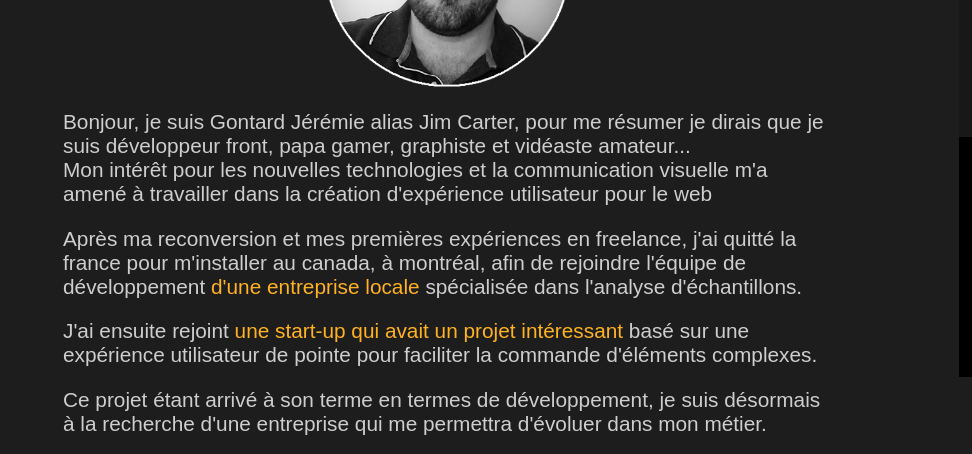
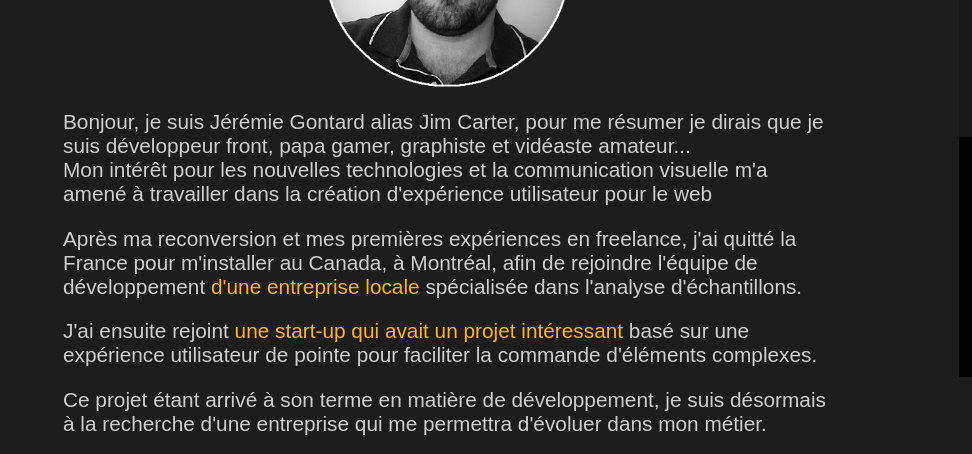
Before and after one commit to JimCarter44/JimCarter, a plain HTML site: page pages/AboutMe.html in a window 1280 px wide. Shown: the part 423-877 px from the top of the page, 193-1165 px from the left. Drawn offline with nearby package versions, Linux system fonts and the light colour scheme.

Commit message:
text correction aboutme

```diff
--- a/pages/AboutMe.html
+++ b/pages/AboutMe.html
@@ -36,11 +36,11 @@
     <div class="encartAM">
       <img src="../img/Avatartourblanc.png" alt="avatar"/>
       <div class="textAM">
-        <p>Bonjour, je suis Gontard Jérémie alias Jim Carter, pour me résumer je dirais que je suis développeur front, papa gamer, graphiste et vidéaste amateur...<br/>
+        <p>Bonjour, je suis Jérémie Gontard alias Jim Carter, pour me résumer je dirais que je suis développeur front, papa gamer, graphiste et vidéaste amateur...<br/>
           Mon intérêt pour les nouvelles technologies et la communication visuelle m'a amené à travailler dans la création d'expérience utilisateur pour le web</p>
-        <p>Après ma reconversion et mes premières expériences en freelance, j'ai quitté la france pour m'installer au canada, à montréal, afin de rejoindre l'équipe de développement <a class="envXAM" href="https://www.labenvironex.com/">d'une entreprise locale </a> spécialisée dans l'analyse d'échantillons.</p>
+        <p>Après ma reconversion et mes premières expériences en freelance, j'ai quitté la France pour m'installer au Canada, à Montréal, afin de rejoindre l'équipe de développement <a class="envXAM" href="https://www.labenvironex.com/">d'une entreprise locale </a> spécialisée dans l'analyse d'échantillons.</p>
         <p>J'ai ensuite rejoint <a class="cotesAM" href="https://4cotes.com/">une start-up qui avait un projet intéressant</a> basé sur une expérience utilisateur de pointe pour faciliter la commande d'éléments complexes.</p>
-        <p>Ce projet étant arrivé à son terme en termes de développement, je suis désormais à la recherche d'une entreprise qui me permettra d'évoluer dans mon métier.</p>
+        <p>Ce projet étant arrivé à son terme en matière de développement, je suis désormais à la recherche d'une entreprise qui me permettra d'évoluer dans mon métier.</p>
         <p>En parallèle, je continue à me former dans le but de me spécialiser en React et en UX/UI design.</p>
         <p>Voici quelques technologies et logiciels avec lesquels j'ai travaillé récemment :</p>
         <div class="techAM">
```
